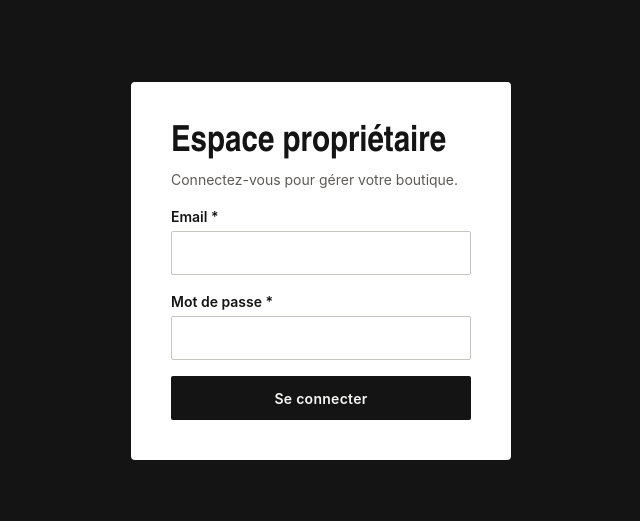
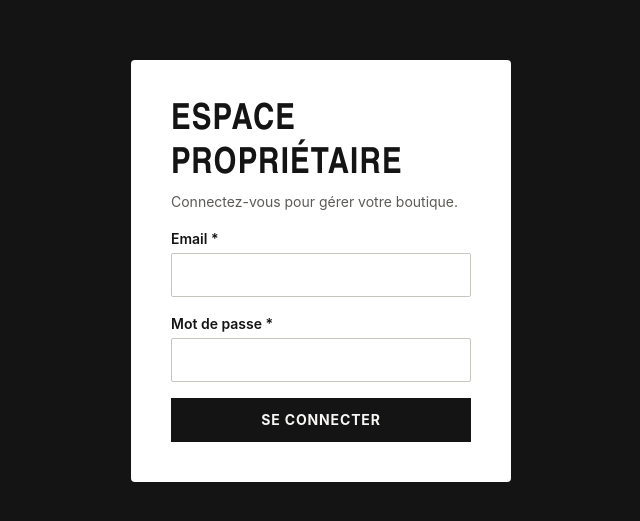
Before and after one commit to fatima22912/newgeneration, a React (Vite) app in the folder frontend/: page /proprietaire/connexion in a window 1280 px wide. Shown: the part 129-650 px from the top of the page, without its empty margins (319-959 px from the left). Built offline with nearby package versions, Linux system fonts and the light colour scheme; no server answers.

Commit message:
Adapt storefront visual language toward miracleorganics.net's editorial style
Bold uppercase headings and buttons with sharp edges, borderless
product cards with a dual-image hover swap — same black/white/red
palette, no new content sections, no page restructuring.

```diff
--- a/frontend/src/components/common/Button.module.css
+++ b/frontend/src/components/common/Button.module.css
@@ -5,10 +5,11 @@
   gap: var(--space-xs);
   min-height: var(--touch-target-min);
   padding: 0 var(--space-lg);
-  font-weight: 600;
+  font-weight: 700;
   font-size: var(--font-size-sm);
-  letter-spacing: 0.02em;
-  border-radius: var(--radius-sm);
+  text-transform: uppercase;
+  letter-spacing: 0.06em;
+  border-radius: 0;
   border: 1px solid transparent;
   transition: background-color 0.15s ease, border-color 0.15s ease, opacity 0.15s ease;
 }
--- a/frontend/src/components/public/ProductCard.jsx
+++ b/frontend/src/components/public/ProductCard.jsx
@@ -5,13 +5,17 @@ import styles from "./ProductCard.module.css";
 
 export default function ProductCard({ product }) {
   const image = resolveImageUrl(product.images?.[0]?.image_url);
+  const hoverImage = resolveImageUrl(product.images?.[1]?.image_url);
   const totalStock = (product.variants || []).reduce((sum, v) => sum + v.stock_quantity, 0);
 
   return (
     <Link to={`/produits/${product.slug}`} className={styles.card}>
       <div className={styles.imageWrapper}>
         {image ? (
-          <img src={image} alt={product.name} className={styles.image} />
+          <>
+            <img src={image} alt={product.name} className={styles.image} />
+            {hoverImage && <img src={hoverImage} alt="" className={styles.imageSecondary} />}
+          </>
         ) : (
           <div className={styles.placeholder} aria-hidden="true">
             Photo à venir
--- a/frontend/src/components/public/ProductCard.module.css
+++ b/frontend/src/components/public/ProductCard.module.css
@@ -1,18 +1,13 @@
 .card {
   display: flex;
   flex-direction: column;
-  border: 1px solid var(--color-line);
-  border-radius: var(--radius-md);
-  overflow: hidden;
   background-color: var(--color-paper);
-  transition: transform 0.2s ease, box-shadow 0.2s ease, border-color 0.2s ease;
+  transition: transform 0.2s ease, opacity 0.2s ease;
 }
 
 .card:hover {
-  border-color: var(--color-line-strong);
   opacity: 1;
   transform: translateY(-3px);
-  box-shadow: var(--shadow-card);
 }
 
 @media (prefers-reduced-motion: no-preference) {
@@ -55,6 +50,20 @@
   object-fit: cover;
 }
 
+.imageSecondary {
+  position: absolute;
+  inset: 0;
+  width: 100%;
+  height: 100%;
+  object-fit: cover;
+  opacity: 0;
+  transition: opacity 0.3s ease;
+}
+
+.card:hover .imageSecondary {
+  opacity: 1;
+}
+
 .placeholder {
   width: 100%;
   height: 100%;
@@ -75,8 +84,9 @@
   color: var(--color-text-on-ink);
   font-size: var(--font-size-xs);
   font-weight: 700;
+  text-transform: uppercase;
+  letter-spacing: 0.04em;
   padding: var(--space-2xs) var(--space-xs);
-  border-radius: var(--radius-sm);
 }
 
 .info {
--- a/frontend/src/pages/public/Home.module.css
+++ b/frontend/src/pages/public/Home.module.css
@@ -60,7 +60,10 @@
   background-color: var(--color-accent);
   color: #ffffff;
   font-weight: 700;
-  border-radius: var(--radius-sm);
+  text-transform: uppercase;
+  letter-spacing: 0.08em;
+  font-size: var(--font-size-sm);
+  border-radius: 0;
 }
 
 @media (prefers-reduced-motion: no-preference) {
--- a/frontend/src/styles/global.css
+++ b/frontend/src/styles/global.css
@@ -14,6 +14,12 @@ h4 {
   font-weight: 700;
   line-height: 1.2;
   color: var(--color-ink);
+}
+
+h1,
+h2 {
+  text-transform: uppercase;
+  letter-spacing: 0.03em;
 }
 
 h1 {
```
